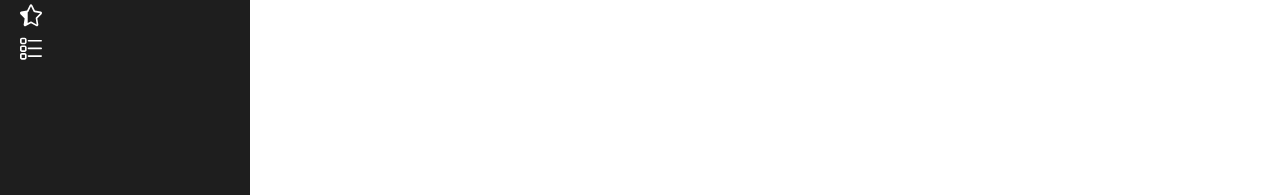
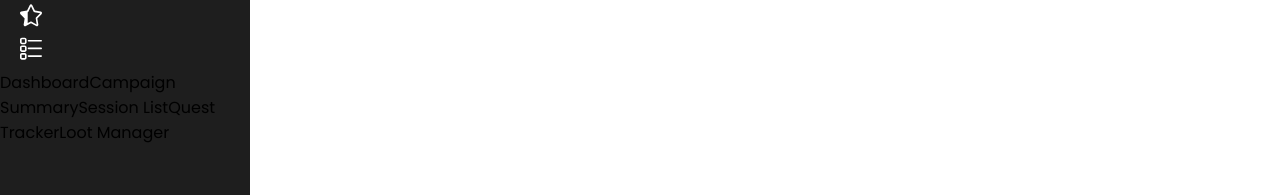
Before and after one commit to alliebourden/fableforge, a React (Vite) app: page / in a window 1280 px wide. Shown: the part 238-433 px from the top of the page. Built offline with nearby package versions, Linux system fonts and the light colour scheme.

Commit message:
added sidebar links text

```diff
--- a/src/index.css
+++ b/src/index.css
@@ -43,6 +43,9 @@
 
 .icons svg {
   margin-bottom: 10px;
+}
+
+.sidebar-links {
 }
 
 button {
--- a/src/pages/Layout.jsx
+++ b/src/pages/Layout.jsx
@@ -74,7 +74,11 @@ export default function Layout() {
           </svg>
         </div>
         <div className="sidebar-links">
-          <a></a>
+          <a>Dashboard</a>
+          <a>Campaign Summary</a>
+          <a>Session List</a>
+          <a>Quest Tracker</a>
+          <a>Loot Manager</a>
         </div>
       </div>
     </div>
```
